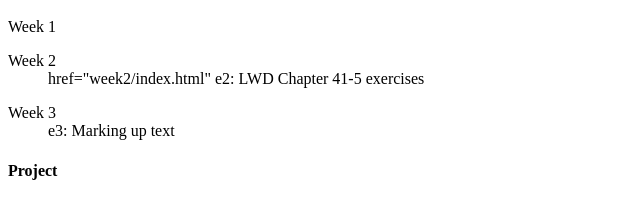
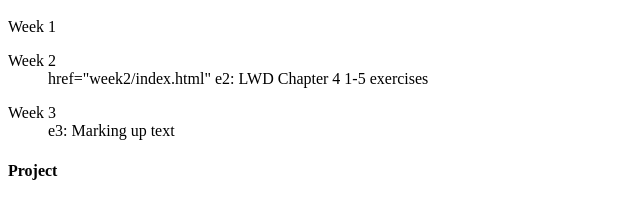
Before and after one commit to Ianzaya/AVT217, a plain HTML site: page weekly/index.html in a window 1280 px wide. Shown: the part 191-389 px from the top of the page, 0-640 px from the left. Drawn offline with Linux system fonts and the light colour scheme.

Commit message:
Update index.html

```diff
--- a/weekly/index.html
+++ b/weekly/index.html
@@ -20,7 +20,7 @@
 
 <dl>
 	<dt>Week 2</dt>
-    <dd><a>href="week2/index.html" e2: LWD Chapter 41-5 exercises</dd></a>
+    <dd><a>href="week2/index.html" e2: LWD Chapter 4 1-5 exercises</dd></a>
 </dl>
 
 <dl>
```
